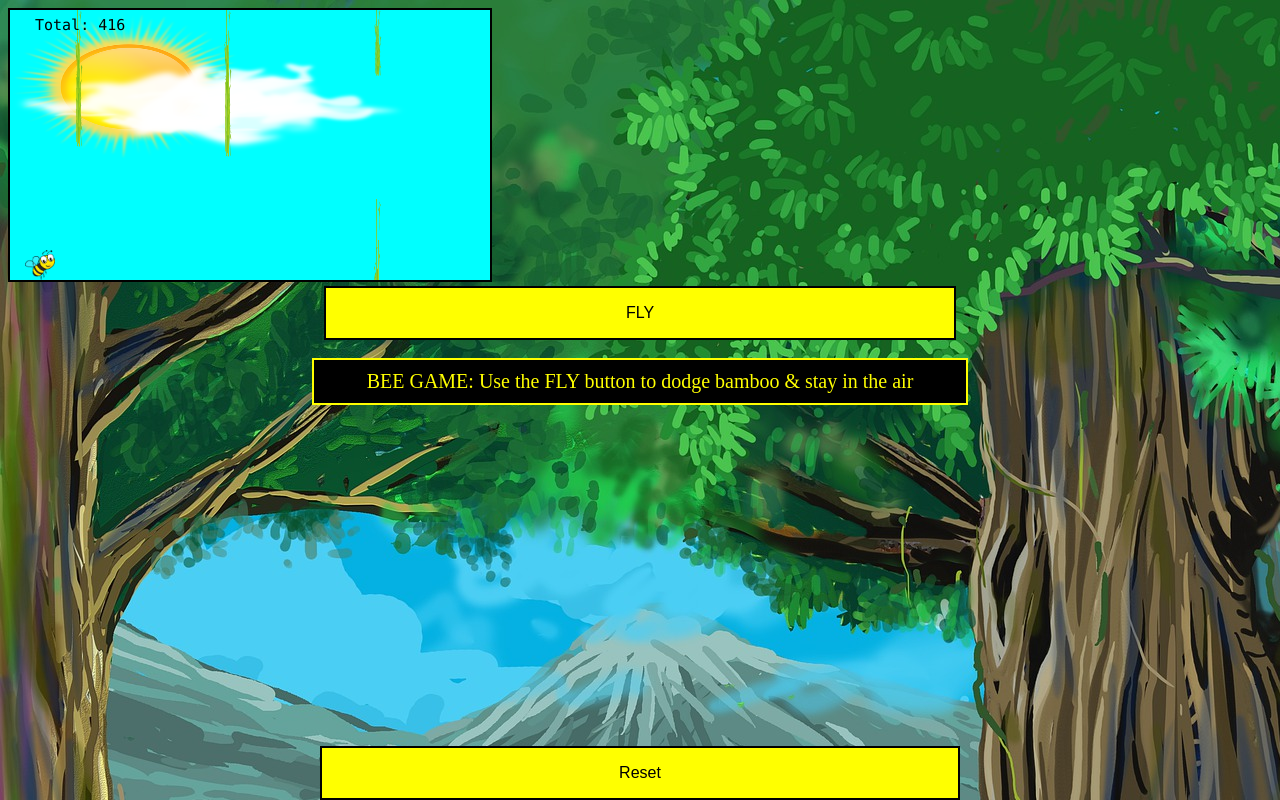
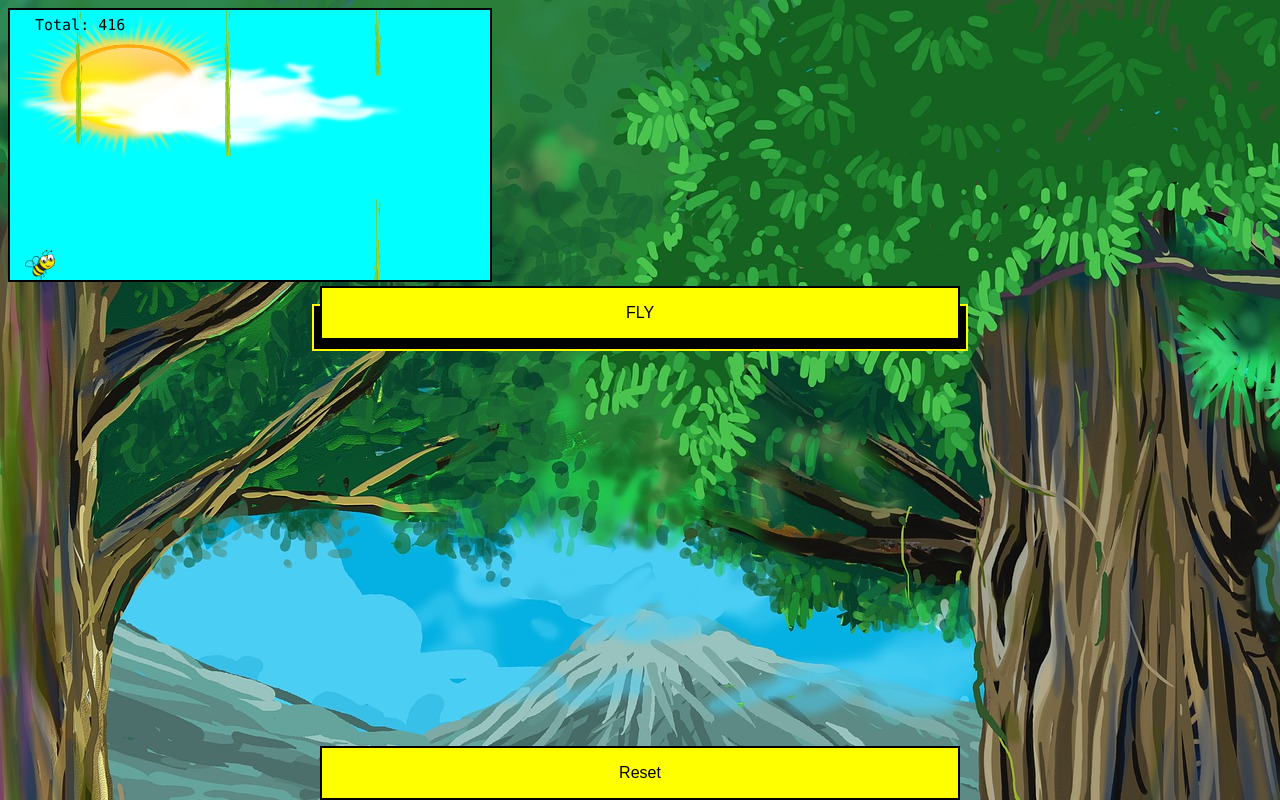
Before and after one commit to GrantSlattery/floatgame, a plain HTML site: page index.html in a window 1280 px wide. Drawn offline with Linux system fonts and the light colour scheme.

Commit message:
Update index.html

```diff
--- a/index.html
+++ b/index.html
@@ -77,7 +77,8 @@ button {
 
 
 .FLYButtonDiv {
-
+   position: fixed;
+   left: 0;
    width: 100%;
    text-align: center;
 }
```
